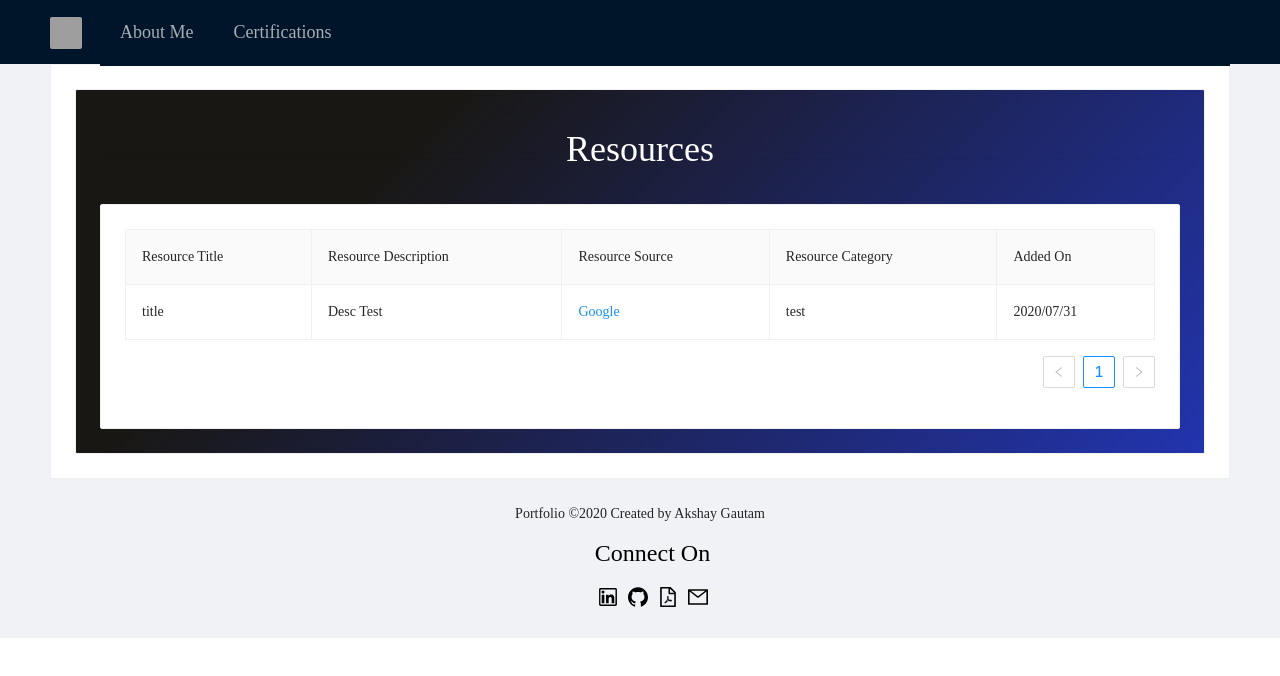
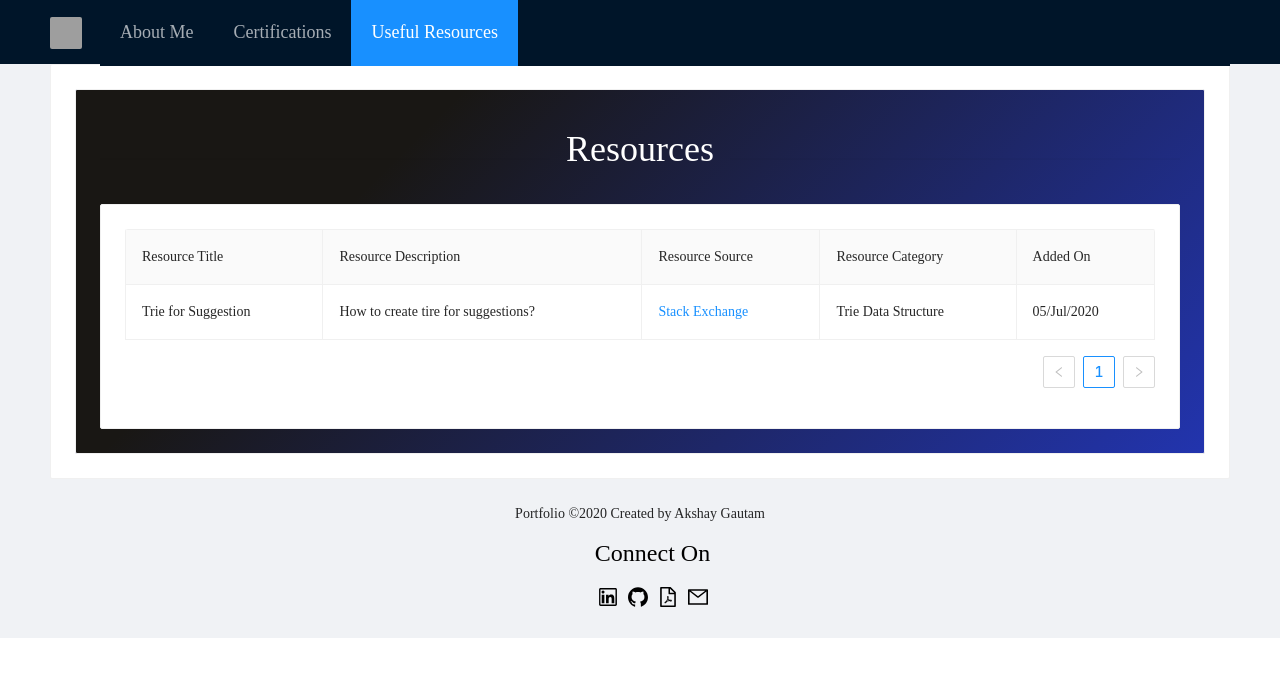
Before and after one commit to akshaygautam/portfolio, a React (Create React App) app: page /useful_resources in a window 1280 px wide. Shown: the top 676 px of the page. Built offline with nearby package versions, Linux system fonts and the light colour scheme; grey boxes are pictures that could not be loaded.

Commit message:
addedResource

```diff
--- a/src/data-stores/headers.js
+++ b/src/data-stores/headers.js
@@ -6,7 +6,7 @@ export default [
   {
     id: 5,
     title: "Useful Resources",
-    active: false,
+    active: true,
     link: "/useful_resources",
   },
 ];
--- a/src/data-stores/resources.js
+++ b/src/data-stores/resources.js
@@ -1,11 +1,11 @@
 export default [
   {
-    id: 1,
-    category: "test",
-    created: "2020/07/31",
-    description: "Desc Test",
-    sourceName: "Google",
-    sourceURL: "https://google.com",
-    title: "title",
-  },
+        id: 1,
+        category: "Trie Data Structure",
+        created: "05/Jul/2020",
+        description: "How to create tire for suggestions?",
+        sourceName: "Stack Exchange",
+        sourceURL: "https://codereview.stackexchange.com/questions/15887/trie-implementation-for-left-to-right-wildcard-search",
+        title: "Trie for Suggestion",
+      }
 ];
```
